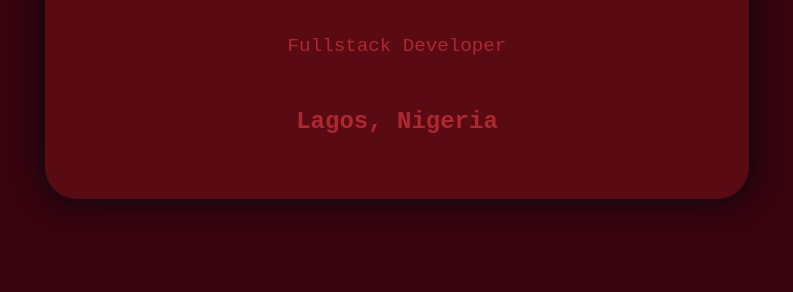
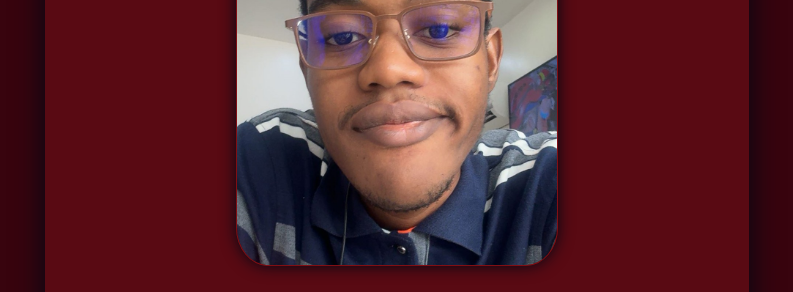
Before and after one commit to Jahakeme/businessCard, a plain HTML site: page index.html in a window 1280 px wide. Shown: the part 315-607 px from the top of the page, without its empty margins (243-1036 px from the left). Drawn offline with Linux system fonts and the light colour scheme; the site is published under a folder, as on GitHub Pages, so addresses that start at the root find nothing.

Commit message:
image fix

```diff
--- a/index.html
+++ b/index.html
@@ -5,7 +5,7 @@
     </head>
     <body>
         <div class="card">
-            <img class="avatar" src="/images/jucal.jpg" alt="Jucal Asitok wearing lenses with a subtle smile" />
+            <img class="avatar" src="./images/jucal.jpg" alt="Jucal Asitok wearing lenses with a subtle smile" />
             <div class = "card-content text-focus-in">
                 <h3>Jucal Asitok</h3>
                 <p>Fullstack Developer</p>
```
